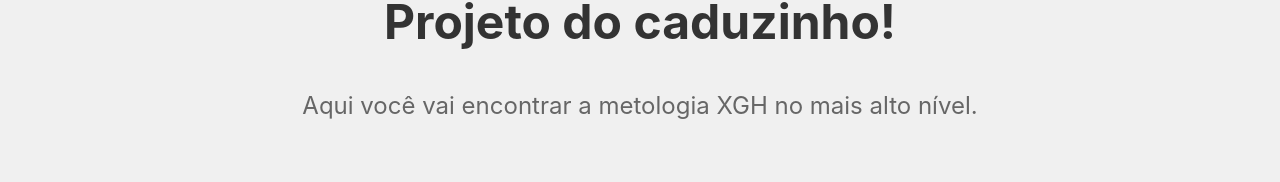
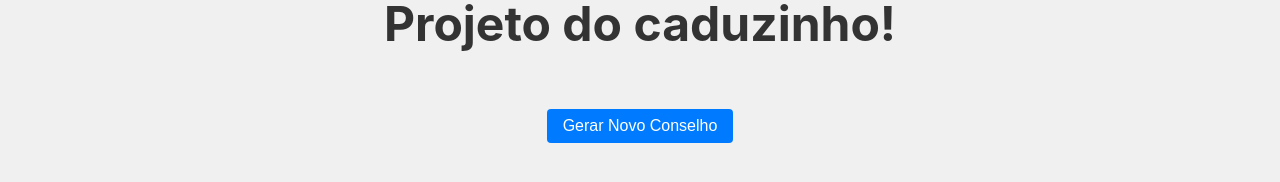
Before and after one commit to Cadu-Menezes/SistemaCompras, a React (Create React App) app in the folder SistemaDeCompras/: page /login in a window 1280 px wide. Both pictures are taken after typing "Sample", "Sample123" into the empty fields and a click on the button "ENTRAR". Shown: the part 496-678 px from the top of the page. Built offline with nearby package versions, Linux system fonts and the light colour scheme; no server answers; what native-base would draw is missing.

Commit message:
implementando uma api

```diff
--- a/SistemaDeCompras/src/Pages/Home/index.jsx
+++ b/SistemaDeCompras/src/Pages/Home/index.jsx
@@ -1,5 +1,5 @@
+import React, { useState, useEffect } from "react";
 import styled from "styled-components";
-import React from "react";
 
 const StyledHome = styled.div`
   background-color: #f0f0f0;
@@ -32,19 +32,49 @@ const Text = styled.p`
   font-size: 1.2rem;
   color: #666;
   text-align: center;
+  margin-bottom: 1rem;
 
   @media (min-width: 768px) {
     font-size: 1.5rem;
   }
 `;
 
+const Button = styled.button`
+  padding: 0.5rem 1rem;
+  font-size: 1rem;
+  color: #fff;
+  background-color: #007bff;
+  border: none;
+  border-radius: 0.25rem;
+  cursor: pointer;
+
+  &:hover {
+    background-color: #0056b3;
+  }
+`;
+
 const Home = () => {
+  const [advice, setAdvice] = useState("");
+
+  const fetchAdvice = async () => {
+    try {
+      const response = await fetch("https://api.adviceslip.com/advice");
+      const data = await response.json();
+      setAdvice(data.slip.advice);
+    } catch (error) {
+      console.error("Erro ao buscar conselho:", error);
+    }
+  };
+
+  useEffect(() => {
+    fetchAdvice(); // Fetches an initial advice on component mount
+  }, []);
+
   return (
     <StyledHome>
       <Title>Projeto do caduzinho!</Title>
-      <Text>
-        Aqui você vai encontrar a metologia XGH no mais alto nível.
-      </Text>
+      <Text>{advice}</Text>
+      <Button onClick={fetchAdvice}>Gerar Novo Conselho</Button>
     </StyledHome>
   );
 };
```
